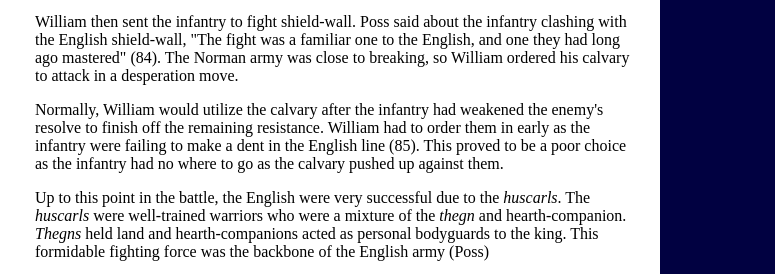
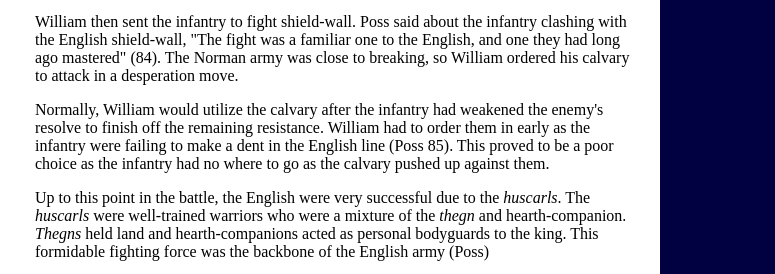
Before and after one commit to PlayitLOUD73/TheConquestofEnglandVisualized, a plain HTML site: page map/mapHastings.html in a window 1280 px wide. Shown: the part 289-563 px from the top of the page, 505-1280 px from the left. Drawn offline with Linux system fonts and the light colour scheme.

Commit message:
Final changes 3

```diff
--- a/map/mapHastings.html
+++ b/map/mapHastings.html
@@ -30,7 +30,7 @@
                     <p>
                         Normally, William would utilize the calvary after the infantry had weakened the enemy's resolve to
                         finish off the remaining resistance. William had to order them in early as the infantry were failing
-                        to make a dent in the English line (85). This proved to be a poor choice as the infantry had no where
+                        to make a dent in the English line (Poss 85). This proved to be a poor choice as the infantry had no where
                         to go as the calvary pushed up against them.
                     </p>
                     <p>
```
